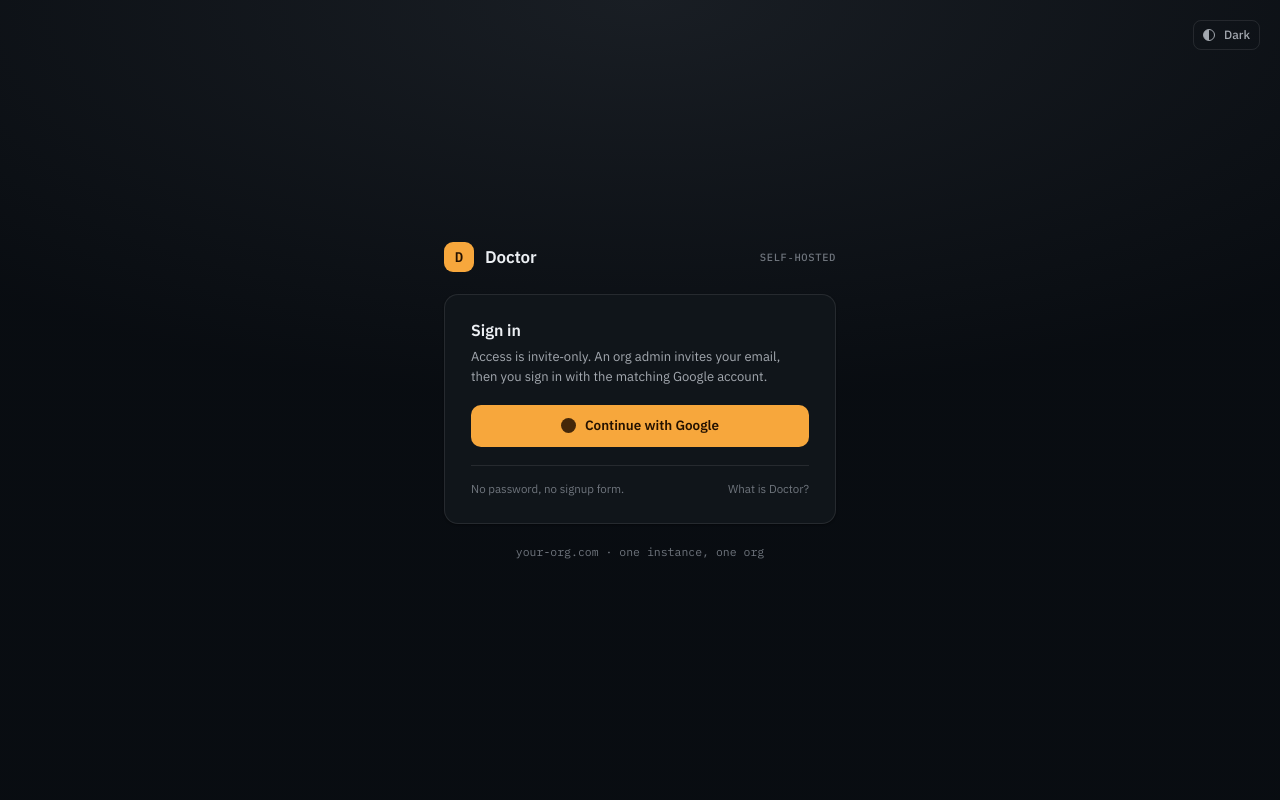
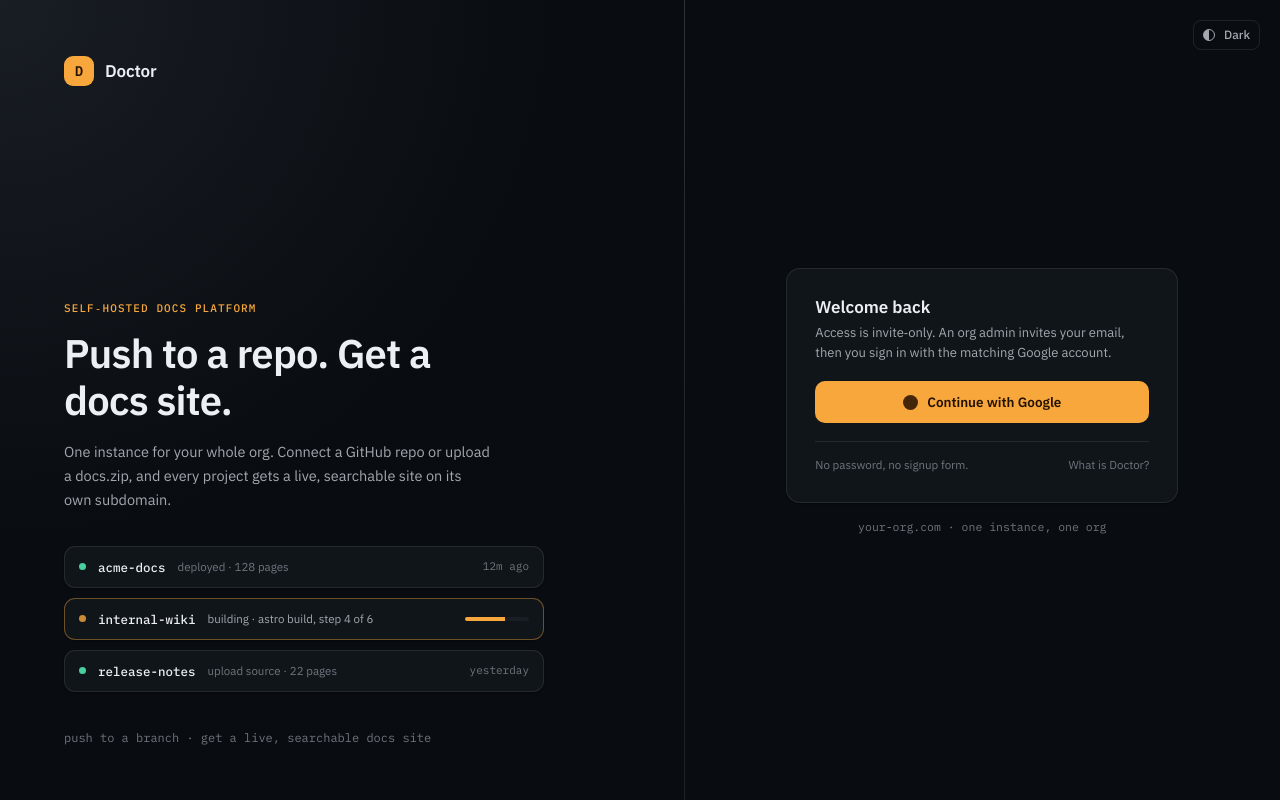
Before and after one commit to Arshdeep54/huell, a Next.js app in the folder apps/web/: page /login in a window 1280 px wide. Built offline with nearby package versions, Linux system fonts and the light colour scheme; no server answers.

Commit message:
Redesign login page into a two-column hero + sign-in layout

```diff
--- a/apps/web/src/app/login/page.tsx
+++ b/apps/web/src/app/login/page.tsx
@@ -3,6 +3,12 @@
 import { ThemeToggle } from "@/components/theme-toggle";
 
 const WHAT_IS_DOCTOR_URL = "https://doctor-docs.hiesenbug.dev";
+
+const EXAMPLE_ACTIVITY = [
+  { name: "acme-docs", detail: "deployed · 128 pages", when: "12m ago", state: "live" as const },
+  { name: "internal-wiki", detail: "building · astro build, step 4 of 6", state: "building" as const, progress: 62 },
+  { name: "release-notes", detail: "upload source · 22 pages", when: "yesterday", state: "live" as const },
+];
 
 export default async function LoginPage({
   searchParams,
@@ -15,18 +21,18 @@
   const orgDomain = process.env.ORG_DOMAIN ?? "your-org.com";
 
   return (
-    <main
+    <main style={{ minHeight: "100vh", display: "grid", gridTemplateColumns: "1.15fr 1fr", background: "var(--bg)" }}>
+      <div
         style={{
-        minHeight: "100vh",
-        display: "grid",
-        placeItems: "center",
-        padding: "64px 24px",
-        background: "radial-gradient(120% 80% at 50% 0%, var(--bg3), var(--bg) 62%)",
           position: "relative",
+          overflow: "hidden",
+          padding: "56px 64px",
+          display: "flex",
+          flexDirection: "column",
+          background: "radial-gradient(120% 100% at 0% 0%, var(--bg3), var(--bg) 68%)",
+          borderRight: "1px solid var(--line)",
         }}
       >
-      <ThemeToggle style={{ position: "absolute", top: 20, right: 20 }} />
-      <div style={{ width: "100%", maxWidth: 392, display: "flex", flexDirection: "column", gap: 22 }}>
         <div style={{ display: "flex", alignItems: "center", gap: 11 }}>
           <div
             style={{
@@ -43,25 +49,105 @@
             D
           </div>
           <div style={{ font: "600 17px/1 'IBM Plex Sans', sans-serif", letterSpacing: "-0.01em" }}>Doctor</div>
+        </div>
+
+        <div style={{ marginTop: "auto", maxWidth: 480 }}>
           <div
             style={{
-              marginLeft: "auto",
-              font: "500 10.5px/1 'IBM Plex Mono', monospace",
-              color: "var(--fg3)",
-              letterSpacing: "0.06em",
+              font: "500 11px/1 'IBM Plex Mono', monospace",
+              color: "var(--acc)",
+              letterSpacing: "0.1em",
               textTransform: "uppercase",
             }}
           >
-            self&#8209;hosted
+            self&#8209;hosted docs platform
+          </div>
+          <h1 style={{ margin: "16px 0 0", font: "600 40px/1.18 'IBM Plex Sans', sans-serif", letterSpacing: "-0.02em", textWrap: "pretty" }}>
+            Push to a repo. Get a docs site.
+          </h1>
+          <p style={{ margin: "16px 0 0", font: "400 14.5px/1.65 'IBM Plex Sans', sans-serif", color: "var(--fg2)", textWrap: "pretty" }}>
+            One instance for your whole org. Connect a GitHub repo or upload a docs.zip, and every project gets a
+            live, searchable site on its own subdomain.
+          </p>
+        </div>
+
+        <div style={{ marginTop: 34, display: "flex", flexDirection: "column", gap: 10, maxWidth: 480 }}>
+          {EXAMPLE_ACTIVITY.map((item, i) => (
+            <div
+              key={item.name}
+              className="animate-rise"
+              style={{
+                display: "flex",
+                alignItems: "center",
+                gap: 12,
+                border: `1px solid ${item.state === "building" ? "var(--accline)" : "var(--line)"}`,
+                borderRadius: 11,
+                background: "var(--bg2)",
+                padding: "12px 14px",
+                boxShadow: "var(--dc-shadow)",
+                animationDelay: `${i * 90}ms`,
+              }}
+            >
+              <span
+                style={{
+                  width: 7,
+                  height: 7,
+                  borderRadius: "50%",
+                  background: item.state === "building" ? "var(--acc)" : "var(--ok)",
+                  animation: item.state === "building" ? "dpulse 1.4s ease-out infinite" : "none",
+                  flex: "none",
+                }}
+              />
+              <span style={{ font: "500 12.5px/1 'IBM Plex Mono', monospace", flex: "none" }}>{item.name}</span>
+              <span
+                style={{
+                  font: "400 11.5px/1.4 'IBM Plex Sans', sans-serif",
+                  color: item.state === "building" ? "var(--fg2)" : "var(--fg3)",
+                  minWidth: 0,
+                  whiteSpace: "nowrap",
+                  overflow: "hidden",
+                  textOverflow: "ellipsis",
+                }}
+              >
+                {item.detail}
+              </span>
+              {item.state === "building" ? (
+                <span
+                  style={{
+                    marginLeft: "auto",
+                    height: 4,
+                    width: 64,
+                    borderRadius: 99,
+                    background: "var(--bg3)",
+                    overflow: "hidden",
+                    flex: "none",
+                  }}
+                >
+                  <span style={{ display: "block", height: "100%", width: `${item.progress}%`, background: "var(--acc)" }} />
+                </span>
+              ) : (
+                <span style={{ marginLeft: "auto", font: "400 11px/1 'IBM Plex Mono', monospace", color: "var(--fg3)", flex: "none" }}>
+                  {item.when}
+                </span>
+              )}
+            </div>
+          ))}
+        </div>
+
+        <div style={{ marginTop: 40, font: "400 12px/1 'IBM Plex Mono', monospace", color: "var(--fg3)" }}>
+          push to a branch &#183; get a live, searchable docs site
         </div>
       </div>
 
+      <div style={{ position: "relative", display: "flex", alignItems: "center", justifyContent: "center", padding: "64px 40px" }}>
+        <ThemeToggle style={{ position: "absolute", top: 20, right: 20 }} />
+        <div style={{ width: "100%", maxWidth: 392, display: "flex", flexDirection: "column", gap: 18 }}>
           <div
             style={{
               background: "var(--bg2)",
               border: "1px solid var(--line)",
               borderRadius: 14,
-            padding: 26,
+              padding: 28,
               boxShadow: "var(--dc-shadow)",
               display: "flex",
               flexDirection: "column",
@@ -70,7 +156,7 @@
           >
             <LoginError searchParams={searchParams} />
             <div>
-            <div style={{ font: "600 16px/1.2 'IBM Plex Sans', sans-serif" }}>Sign in</div>
+              <div style={{ font: "600 17px/1.2 'IBM Plex Sans', sans-serif" }}>Welcome back</div>
               <div
                 style={{
                   font: "400 13px/1.55 'IBM Plex Sans', sans-serif",
@@ -141,6 +227,7 @@
             {orgDomain} &#183; one instance, one org
           </div>
         </div>
+      </div>
     </main>
   );
 }
```
Lines whose indentation alone changed are shown as unchanged.
